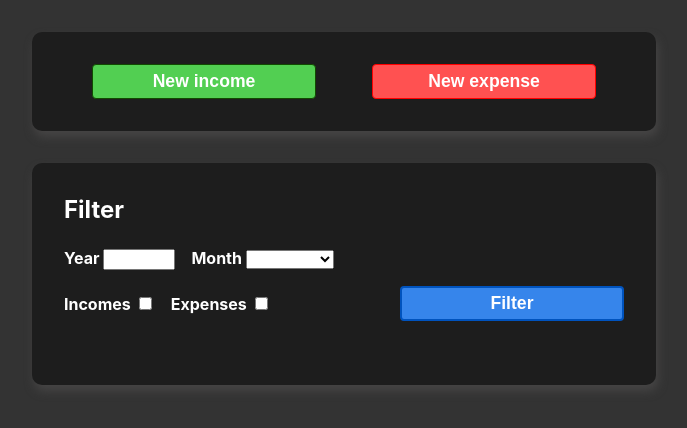
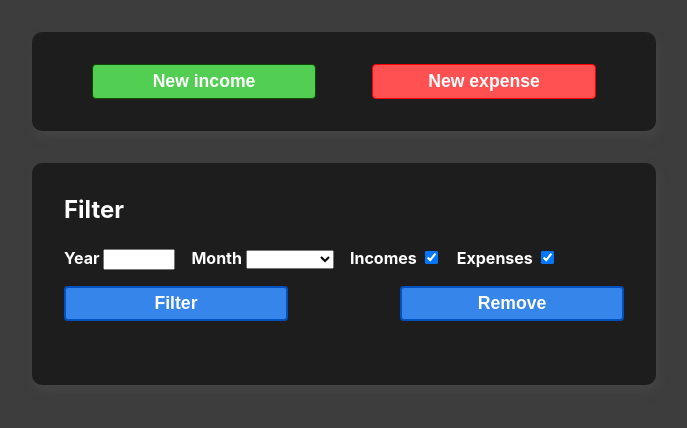
Before and after one commit to MadalinTurluianu/Budgeting-App, a React (Create React App) app: page / in a window 1280 px wide. Shown: the top 428 px of the page, without its empty margins (296-983 px from the left). Built offline with nearby package versions, Linux system fonts and the light colour scheme.

Commit message:
solving bugs in the filter

```diff
--- a/src/App.js
+++ b/src/App.js
@@ -26,10 +26,8 @@ function App() {
   const [formData, setFormData] = useState([]);
 
   function takeData(data) {
-    setFormData((prevFormData) => [data, ...prevFormData]);
+    setFormData(prevFormData => [data, ...prevFormData]);
   }
-
-  console.log(formData);
 
   // -------------------------------------------------------------The returned page
   return (
--- a/src/Components/Form/ClosedForm.js
+++ b/src/Components/Form/ClosedForm.js
@@ -1,4 +1,4 @@
-import React, { useState } from "react";
+import React from "react";
 import styles from "./Form.module.css";
 import Card from "../UI/Card";
 
--- a/src/Components/Form/ExpenseForm.js
+++ b/src/Components/Form/ExpenseForm.js
@@ -50,7 +50,7 @@ function ExpenseForm(props) {
         <input type="number" onChange={changeValueHandler} required></input>
         <label>Date</label>
         <input type="date" onChange={changeDateHandler} required />
-        <div>
+        {/* <div>
           <label>Necessary</label>
           <input
             type="radio"
@@ -65,7 +65,7 @@ function ExpenseForm(props) {
             value="unnecessary"
             required
           ></input>
-        </div>
+        </div> */}
         <div className={styles["btn-container"]}>
           <button type="submit">Add Expense</button>
           <button type="button" onClick={props.closeForm}>
--- a/src/Components/List/Filter.js
+++ b/src/Components/List/Filter.js
@@ -1,25 +1,40 @@
-import React from "react";
+import React, { useState } from "react";
 import styles from "./Filter.module.css";
 
-function Filter() {
-  let incomeChecked = false;
+function Filter(props) {
+  const [incomeChecked, setIncomeChecked] = useState(true);
   function incomeCheckboxHandler(event) {
-    incomeChecked = event.target.checked;
+    setIncomeChecked(event.target.checked);
   }
 
-  let expenseChecked = false;
+  const [expenseChecked, setExpenseChecked] = useState(true);
   function expenseCheckboxHandler(event) {
-    expenseChecked = event.target.checked;
+    setExpenseChecked(event.target.checked);
   }
 
-  let chosenYear = "none";
+  const [chosenYear, setChosenYear] = useState("none");
   function yearHandler(event) {
-    chosenYear = event.target.value;
+    setChosenYear(event.target.value);
   }
 
-  let chosenMonth = "none";
+  const [chosenMonth, setChosenMonth] = useState("none");
   function monthHandler(event) {
-    console.log(event.target.value);
+    setChosenMonth(event.target.value);
+  }
+
+  function filterBtnHandler() {
+    const filterOptions = {
+      year: chosenYear,
+      month: chosenMonth,
+      showIncome: incomeChecked,
+      showExpense: expenseChecked,
+    };
+
+    props.addFilter(filterOptions);
+  }
+
+  function removeFilterBtnHandler() {
+    props.removeFilter();
   }
 
   return (
@@ -28,7 +43,12 @@ function Filter() {
       <div className={styles["filter-container"]}>
         <div className={styles.year}>
           <label>Year</label>
-          <input type="number" min="2000" max={new Date().getFullYear()} onChange={yearHandler}/>
+          <input
+            type="number"
+            min="2000"
+            max={new Date().getFullYear()}
+            onChange={yearHandler}
+          />
         </div>
         <div className={styles.month}>
           <label>Month</label>
@@ -48,14 +68,15 @@ function Filter() {
             <option value="December">December</option>
           </select>
         </div>
-        <div className={styles["checkbox-btn__container"]}>
-          <div className={styles["checkbox-container"]}>
-            <label>Incomes</label>
-            <input type="checkbox" onChange={incomeCheckboxHandler} />
-            <label>Expenses</label>
-            <input type="checkbox" onChange={expenseCheckboxHandler} />
-          </div>
-          <button>Filter</button>
+        <div className={styles["checkbox-container"]}>
+          <label>Incomes</label>
+          <input type="checkbox" onChange={incomeCheckboxHandler} checked={incomeChecked}/>
+          <label>Expenses</label>
+          <input type="checkbox" onChange={expenseCheckboxHandler} checked={expenseChecked}/>
+        </div>
+        <div className={styles["buttons-container"]}>
+          <button onClick={filterBtnHandler}>Filter</button>
+          <button onClick={removeFilterBtnHandler}>Remove</button>
         </div>
       </div>
     </div>
--- a/src/Components/List/Filter.module.css
+++ b/src/Components/List/Filter.module.css
@@ -26,16 +26,21 @@
 .month {
   display: inline-block;
   margin-top: 1.5rem;
+  margin-right: 1rem;
 }
 
-.checkbox-btn__container {
-  display: inline-block;
+.buttons-container {
   margin-top: 1rem;
   display: flex;
   justify-content: space-between;
   align-items: center;
 }
 
+.checkbox-container {
+  display: inline-block;
+  margin-top: 1rem;
+}
+
 .checkbox-container input + label {
   margin-left: 1rem;
 }
--- a/src/Components/List/List.js
+++ b/src/Components/List/List.js
@@ -1,13 +1,75 @@
-import React from "react";
+import React, { useState } from "react";
 import Card from "../UI/Card";
 import ListItem from "./ListItem";
-import Filter from './Filter';
+import Filter from "./Filter";
+
+
+// BUG WHEN FILTER WITH INCOMES / EXPENSES
+
+let filterApplied = false;
 
 function List(props) {
+  const [filteredData, setFilteredData] = useState(props.data);
+
+  function addFilter(filterOptions) {
+    if (filterOptions.year !== "none") {
+      filterApplied = true;
+      setFilteredData(
+        props.data.filter(
+          (listItem) =>
+            listItem.date.getFullYear().toString() === filterOptions.year
+        )
+      );
+    }
+
+    if (filterOptions.month !== "none") {
+      filterApplied = true;
+      setFilteredData((prevFilteredData) =>
+        prevFilteredData.filter(
+          (listItem) =>
+            listItem.date.toLocaleString("default", { month: "long" }) ===
+            filterOptions.month
+        )
+      );
+    }
+
+    if (filterOptions.showIncome && filterOptions.showExpense) {
+      return;
+    } else if (filterOptions.showIncome) {
+      filterApplied = true;
+      setFilteredData((prevFilteredData) =>
+        prevFilteredData.filter((listItem) => listItem.type === "Income")
+      );
+    } else if (filterOptions.showExpense) {
+      filterApplied = true;
+      setFilteredData((prevFilteredData) =>
+        prevFilteredData.filter((listItem) => listItem.type === "Expense")
+      );
+    } else {
+      filterApplied = true;
+      setFilteredData([]);
+    }
+  }
+
+  function removeFilter() {
+    setFilteredData(props.data);
+  }
+
   return (
     <Card>
-      <Filter/>
-      {props.data.map((object) => (
+      <Filter addFilter={addFilter} removeFilter={removeFilter} />
+
+      {filterApplied
+        ? filteredData.map((object) => (
+            <ListItem
+              name={object.name}
+              amount={object.amount}
+              date={object.date}
+              type={object.type}
+              key={object.id}
+            />
+          ))
+        : props.data.map((object) => (
             <ListItem
               name={object.name}
               amount={object.amount}
--- a/src/index.css
+++ b/src/index.css
@@ -1,6 +1,6 @@
 body {
   color: white;
-  background-color: #333333;
+  background-color: #3d3d3d;
   display: flex;
   justify-content: center;
   margin: 0;
```
Lines whose indentation alone changed are shown as unchanged.
